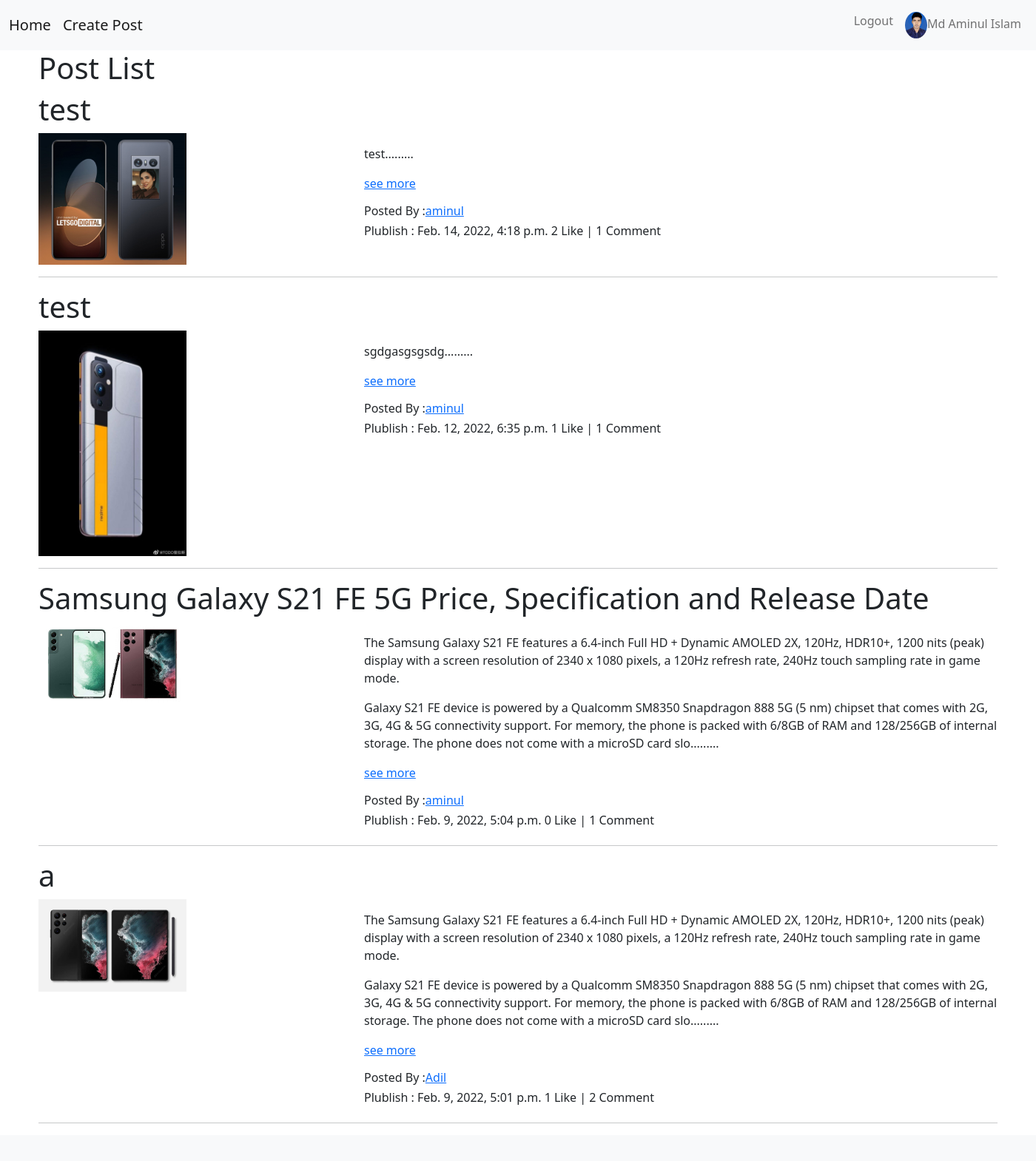
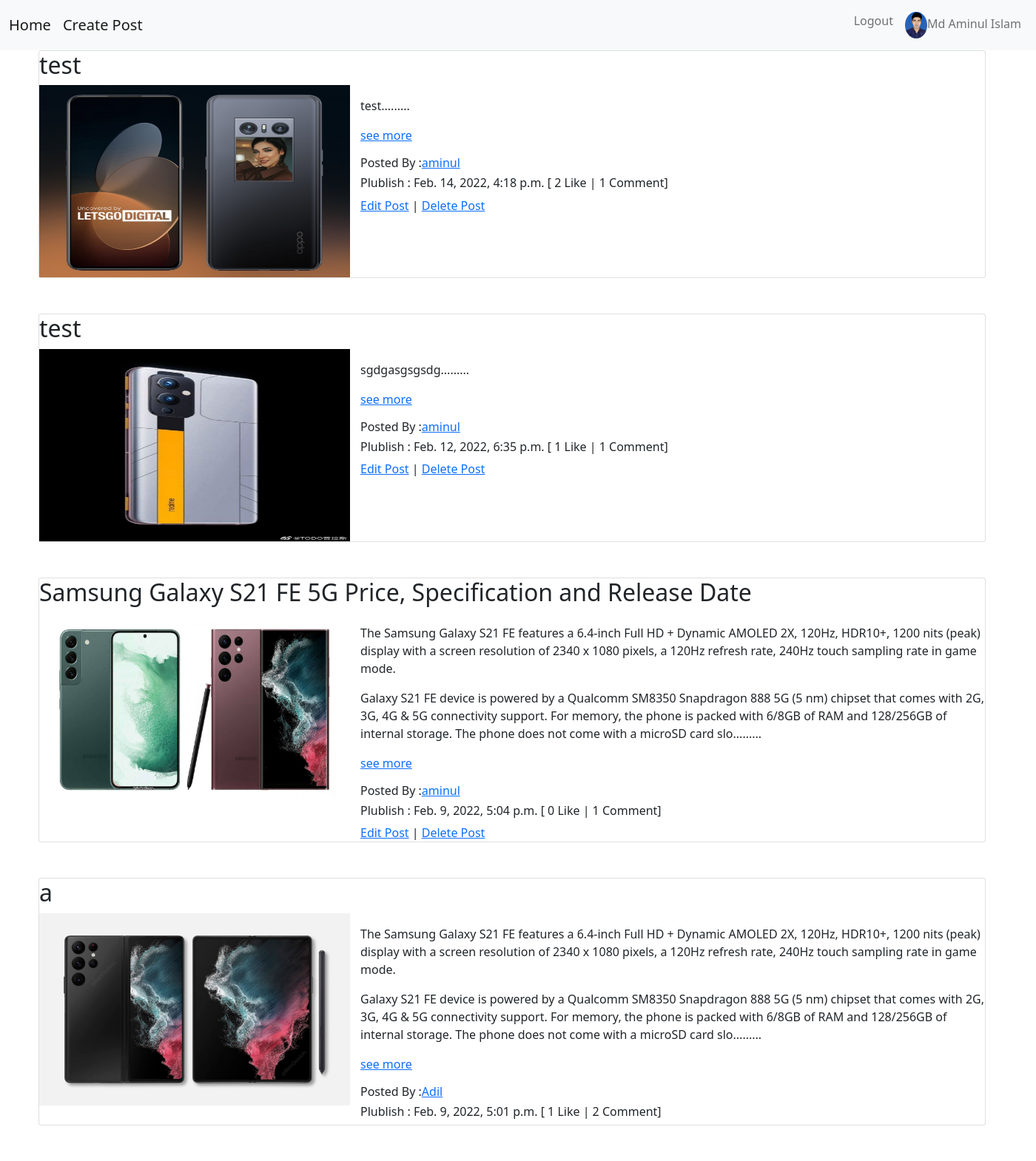
Before and after one commit to engnraminul/Aminul-Blog, a Django app: page /blog/ in a window 1400 px wide. Shown: the whole page at 74% size. Before the commit the page ends 1519 px from the top, so only its background shows below. Run offline with Django 4.2, Linux system fonts and the light colour scheme; a user stored in the database is signed in; data comes from the database, SQL or seed files in the repository; both versions use the stored data as it was after the commit; some libraries are stand-ins or nearby versions.

Commit message:
Post list page design update

```diff
--- a/Blog_Project/Blog_App/urls.py
+++ b/Blog_Project/Blog_App/urls.py
@@ -5,7 +5,9 @@
 urlpatterns = [
     path('', views.PostList.as_view(), name='post_list'),
     path('create-post/', views.CreatePost.as_view(), name='create_post'),
-    path('details/<slug:slug>', views.post_details, name='post_details'),
+    path('Post-details/<slug:slug>', views.post_details, name='post_details'),
     path('liked/<pk>/', views.liked, name='liked_post'),
     path('unliked/<pk>/', views.unliked, name='unliked_post'),
+    path('edit-post/<pk>/', views.EditPost.as_view(), name='edit_post'),
+    path('delete-post/<pk>/', views.DeletePost.as_view(), name= 'delete_post'),
 ]
--- a/Blog_Project/Blog_App/views.py
+++ b/Blog_Project/Blog_App/views.py
@@ -70,3 +70,16 @@
     already_liked = Likes.objects.filter(blog=post, user=user)
     already_liked.delete()
     return HttpResponseRedirect(reverse('Blog_App:post_details', kwargs={'slug':post.slug}))
+
+class EditPost(LoginRequiredMixin, UpdateView):
+    model = Blog
+    fields = ('blog_title', 'blog_content', 'blog_image')
+    template_name = 'Blog_App/edit_post.html'
+
+    def get_success_url(self, **kwargs):
+        return reverse_lazy('Blog_App:post_details', kwargs={'slug':self.object.slug})
+
+class DeletePost(LoginRequiredMixin, DeleteView):
+    model = Blog
+    template_name = 'Blog_App/delete_post.html'
+    success_url = reverse_lazy("Login_App:profile")
--- a/Blog_Project/templates/Blog_App/post_details.html
+++ b/Blog_Project/templates/Blog_App/post_details.html
@@ -1,4 +1,5 @@
 {% extends 'base.html' %}
+{% load custom_filters %}
 {% load crispy_forms_tags %}
 {% block title_block %}
 {{post.blog_title}}
@@ -16,7 +17,7 @@
 <img src="/media/{{post.blog_image}}" alt="" width="300px">
 </div>
 <br>
-<p>{{post.blog_content}}</p>
+<p>{{post.blog_content|linebreaks}}</p>
 <hr>
 {% if not liked %}
 <a href="{% url 'Blog_App:liked_post' pk=post.pk %}">
--- a/Blog_Project/templates/Blog_App/post_list.html
+++ b/Blog_Project/templates/Blog_App/post_list.html
@@ -5,21 +5,30 @@
 {% endblock %}
 
 {% block body %}
-<h1>Post List</h1>
 {% for post in posts %}
-<h1>{{post.blog_title}}</h1>
+<div class="card" style="width: 80rem;" href="{% url 'Blog_App:post_details' slug=post.slug %}">
+<h2>{{post.blog_title}}</h2>
+
 <div class="row">
   <div class="col-sm-4">
-    <img src="/media/{{post.blog_image}}" alt="{{post.blog_title}}" title="{{post.blog_title}}" width="200px">
+    <img src="/media/{{post.blog_image}}" alt="{{post.blog_title}}" title="{{post.blog_title}}" width="420px" height="260px">
 
   </div>
   <div class="col-sm-8">
     <p>{{post.blog_content|range_filter|linebreaks}} <a href="{% url 'Blog_App:post_details' slug=post.slug %}">see more</a></p>
     <h6>Posted By :<a href="{% url 'Login_App:profile' %}">{{post.author}}</a></h6>
-    <h6>Plublish : {{post.publish_date}}   {{post.blog_like.count}} Like | {{post.blog_comment.count}} Comment</h6>
+    <h6>Plublish : {{post.publish_date}}  [ {{post.blog_like.count}} Like | {{post.blog_comment.count}} Comment]</h6>
+
+
+    {% if post.author == user %}
+    <a href="{% url 'Blog_App:edit_post' pk=post.pk %}">Edit Post</a> |
+    <a href="{% url 'Blog_App:delete_post' pk=post.pk %}">Delete Post</a>
+    {% endif %}
   </div>
 
 </div>
-<hr>
+</div>
+<br>
+<br>
 {% endfor %}
 {% endblock %}
```
Also changed, not shown: Blog_Project/templates/Blog_App/delete_post.html (added, +8 -0 lines), Blog_Project/templates/Blog_App/edit_post.html (+19 -0 lines), Blog_Project/templates/Login_App/profile.html (+20 -1 lines), Blog_Project/db.sqlite3, Blog_Project/media/blog_images/gsmarena_003.jpg (added), Blog_Project/media/profile_pics/MD_AMINUL_ISLAM.jpg (added), Blog_Project/media/profile_pics/Nord_CE_2.jpg (deleted).
